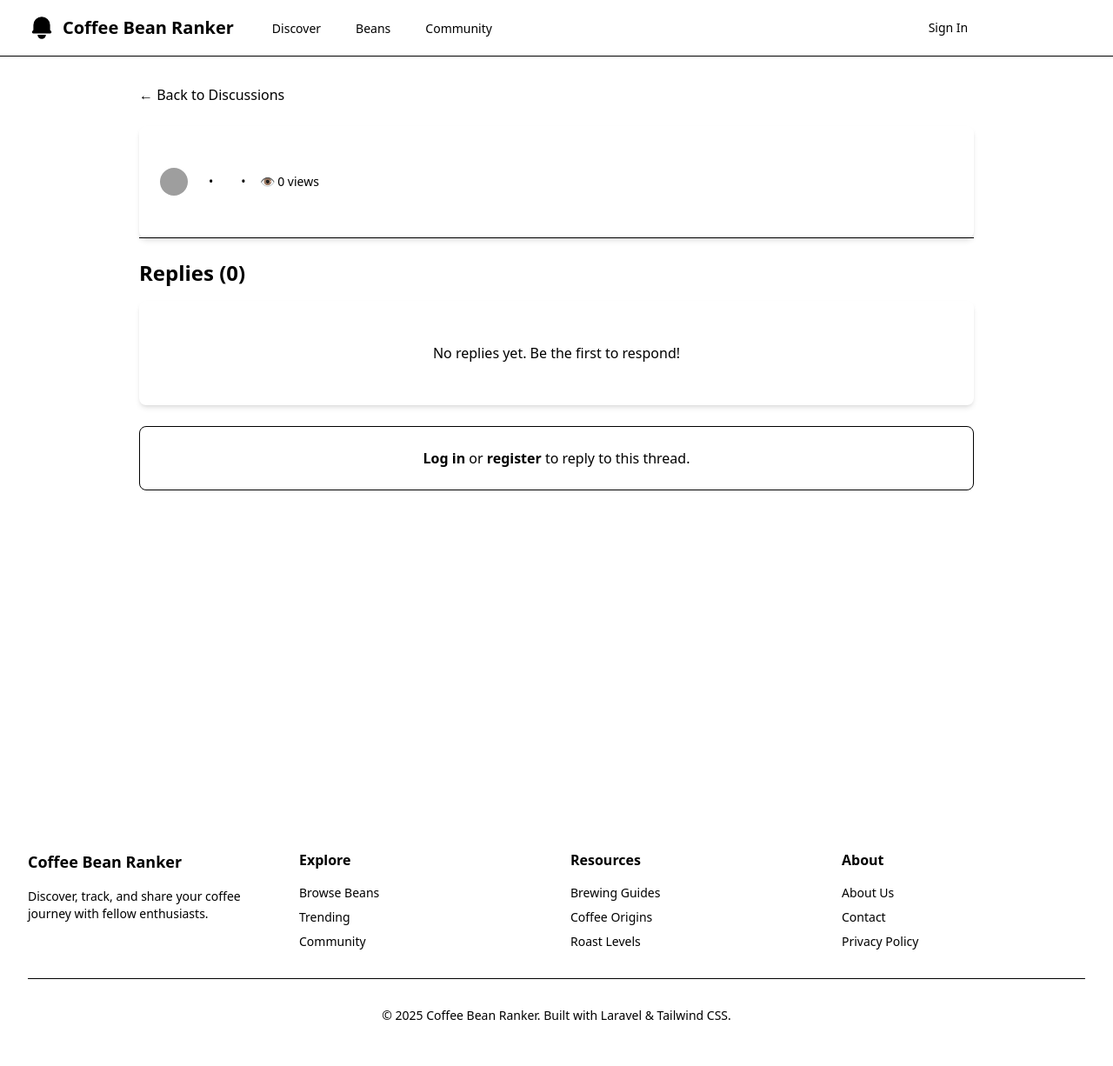
After one commit to darentanDZ/coffee-bean-ranker, a Laravel app: template resources/views/discussions/show.blade.php in a window 1280 px wide. The commit adds this page. Shown: the whole page at 87% size. Run offline with Laravel 12, Linux system fonts and the light colour scheme; the template is opened without the code that fills it, so the values that code supplies are empty; style sheets or scripts are compiled from the project's sources; grey boxes are pictures that could not be loaded.

Commit message:
Fix three critical bugs in the platform
1. Fix home page text colors
   - Moved stats section outside dark hero background
   - Changed text from light cream colors to dark coffee colors for better readability

2. Fix /beans page error
   - Replaced manual JOIN with GROUP BY that caused MySQL ONLY_FULL_GROUP_BY errors
   - Used Laravel's withAvg() method for rating sort instead

3. Fix /discussions page not showing content
   - Implemented complete DiscussionController with all CRUD methods
   - Created discussions index view with category filters, search, and sorting
   - Created discussions show view for individual threads with replies
   - Added storeReply method for posting replies to threads
   - Added route for discussion replies

```diff
--- /dev/null
+++ b/resources/views/discussions/show.blade.php
@@ -0,0 +1,151 @@
+@extends('layouts.app')
+
+@section('title', $discussion->title)
+
+@section('content')
+<div class="max-w-5xl mx-auto px-4 sm:px-6 lg:px-8 py-8">
+    <!-- Back Button -->
+    <div class="mb-6">
+        <a href="{{ route('discussions.index') }}" class="text-coffee-600 hover:text-coffee-800 font-medium">
+            ← Back to Discussions
+        </a>
+    </div>
+
+    <!-- Thread -->
+    <div class="bg-white rounded-lg shadow-md mb-6">
+        <div class="p-6 border-b border-coffee-100">
+            <div class="flex items-center gap-2 mb-4">
+                @if($discussion->pinned)
+                    <span class="inline-flex items-center px-2 py-1 text-xs font-semibold bg-yellow-100 text-yellow-800 rounded">
+                        📌 Pinned
+                    </span>
+                @endif
+                @if($discussion->locked)
+                    <span class="inline-flex items-center px-2 py-1 text-xs font-semibold bg-red-100 text-red-800 rounded">
+                        🔒 Locked
+                    </span>
+                @endif
+                <span class="inline-flex items-center px-2 py-1 text-xs font-semibold bg-coffee-100 text-coffee-800 rounded">
+                    {{ ucfirst($discussion->category) }}
+                </span>
+            </div>
+
+            <h1 class="text-3xl font-bold text-coffee-900 mb-4">{{ $discussion->title }}</h1>
+
+            <div class="flex items-center gap-4 text-sm text-coffee-500 mb-6">
+                <div class="flex items-center gap-2">
+                    <img src="{{ $discussion->user->avatar ?? 'https://ui-avatars.com/api/?name=' . urlencode($discussion->user->name) }}" alt="{{ $discussion->user->name }}" class="w-8 h-8 rounded-full">
+                    <span class="font-medium">{{ $discussion->user->name }}</span>
+                </div>
+                <span>•</span>
+                <span>{{ $discussion->created_at->format('M d, Y \a\t h:i A') }}</span>
+                <span>•</span>
+                <span>👁️ {{ $discussion->view_count ?? 0 }} views</span>
+            </div>
+
+            <div class="prose max-w-none text-coffee-700">
+                {!! nl2br(e($discussion->content)) !!}
+            </div>
+        </div>
+
+        <!-- Thread Actions -->
+        @auth
+            @if(auth()->id() === $discussion->user_id || auth()->user()->isAdmin() || auth()->user()->isModerator())
+                <div class="px-6 py-4 bg-coffee-50 flex gap-3">
+                    @if(auth()->id() === $discussion->user_id || auth()->user()->isAdmin())
+                        <a href="{{ route('discussions.edit', $discussion) }}" class="text-coffee-600 hover:text-coffee-800 font-medium">
+                            Edit Thread
+                        </a>
+                    @endif
+                    @if(auth()->user()->isAdmin() || auth()->user()->isModerator())
+                        <form method="POST" action="{{ route('discussions.destroy', $discussion) }}" class="inline" onsubmit="return confirm('Are you sure you want to delete this thread?');">
+                            @csrf
+                            @method('DELETE')
+                            <button type="submit" class="text-red-600 hover:text-red-800 font-medium">
+                                Delete Thread
+                            </button>
+                        </form>
+                    @endif
+                </div>
+            @endif
+        @endauth
+    </div>
+
+    <!-- Replies Section -->
+    <div class="mb-6">
+        <h2 class="text-2xl font-bold text-coffee-900 mb-4">
+            Replies ({{ $discussion->replies->count() }})
+        </h2>
+
+        <div class="space-y-4">
+            @forelse($discussion->replies as $reply)
+                <div class="bg-white rounded-lg shadow-md p-6">
+                    <div class="flex items-start gap-4">
+                        <img src="{{ $reply->user->avatar ?? 'https://ui-avatars.com/api/?name=' . urlencode($reply->user->name) }}" alt="{{ $reply->user->name }}" class="w-12 h-12 rounded-full">
+
+                        <div class="flex-1">
+                            <div class="flex items-center gap-2 mb-2">
+                                <span class="font-bold text-coffee-900">{{ $reply->user->name }}</span>
+                                <span class="text-sm text-coffee-500">{{ $reply->created_at->diffForHumans() }}</span>
+                                @if($reply->is_best_answer)
+                                    <span class="inline-flex items-center px-2 py-1 text-xs font-semibold bg-green-100 text-green-800 rounded">
+                                        ✓ Best Answer
+                                    </span>
+                                @endif
+                            </div>
+
+                            <div class="prose max-w-none text-coffee-700">
+                                {!! nl2br(e($reply->content)) !!}
+                            </div>
+
+                            @if($reply->upvotes > 0)
+                                <div class="mt-3 text-sm text-coffee-600">
+                                    👍 {{ $reply->upvotes }} {{ Str::plural('upvote', $reply->upvotes) }}
+                                </div>
+                            @endif
+                        </div>
+                    </div>
+                </div>
+            @empty
+                <div class="bg-white rounded-lg shadow-md p-12 text-center">
+                    <p class="text-coffee-600">No replies yet. Be the first to respond!</p>
+                </div>
+            @endforelse
+        </div>
+    </div>
+
+    <!-- Reply Form -->
+    @auth
+        @if(!$discussion->locked)
+            <div class="bg-white rounded-lg shadow-md p-6">
+                <h3 class="text-xl font-bold text-coffee-900 mb-4">Post a Reply</h3>
+                <form method="POST" action="{{ route('discussions.replies.store', $discussion) }}">
+                    @csrf
+                    <div class="mb-4">
+                        <textarea name="content" rows="6" class="w-full px-4 py-2 border border-coffee-300 rounded-lg focus:ring-coffee-500 focus:border-coffee-500" placeholder="Write your reply..." required>{{ old('content') }}</textarea>
+                        @error('content')
+                            <p class="mt-1 text-sm text-red-600">{{ $message }}</p>
+                        @enderror
+                    </div>
+                    <button type="submit" class="bg-coffee-700 hover:bg-coffee-800 text-white px-6 py-3 rounded-lg font-medium transition">
+                        Post Reply
+                    </button>
+                </form>
+            </div>
+        @else
+            <div class="bg-yellow-50 border border-yellow-200 rounded-lg p-6 text-center">
+                <p class="text-yellow-800">🔒 This thread is locked. No new replies can be posted.</p>
+            </div>
+        @endif
+    @else
+        <div class="bg-coffee-50 border border-coffee-200 rounded-lg p-6 text-center">
+            <p class="text-coffee-700">
+                <a href="{{ route('login') }}" class="text-coffee-800 font-semibold hover:underline">Log in</a>
+                or
+                <a href="{{ route('register') }}" class="text-coffee-800 font-semibold hover:underline">register</a>
+                to reply to this thread.
+            </p>
+        </div>
+    @endguest
+</div>
+@endsection
--- a/routes/web.php
+++ b/routes/web.php
@@ -23,6 +23,9 @@ Route::middleware('auth')->group(function () {
 
 // Discussions - Public & Auth
 Route::resource('discussions', DiscussionController::class);
+Route::middleware('auth')->group(function () {
+    Route::post('discussions/{discussion}/replies', [DiscussionController::class, 'storeReply'])->name('discussions.replies.store');
+});
 
 // User Dashboard & Profile - Auth required
 Route::middleware('auth')->group(function () {
```
Also changed, not shown: app/Http/Controllers/BeanController.php (+2 -5 lines), app/Http/Controllers/DiscussionController.php (+127 -21 lines), resources/views/discussions/index.blade.php (added, +132 -0 lines), resources/views/home.blade.php (+14 -10 lines).
